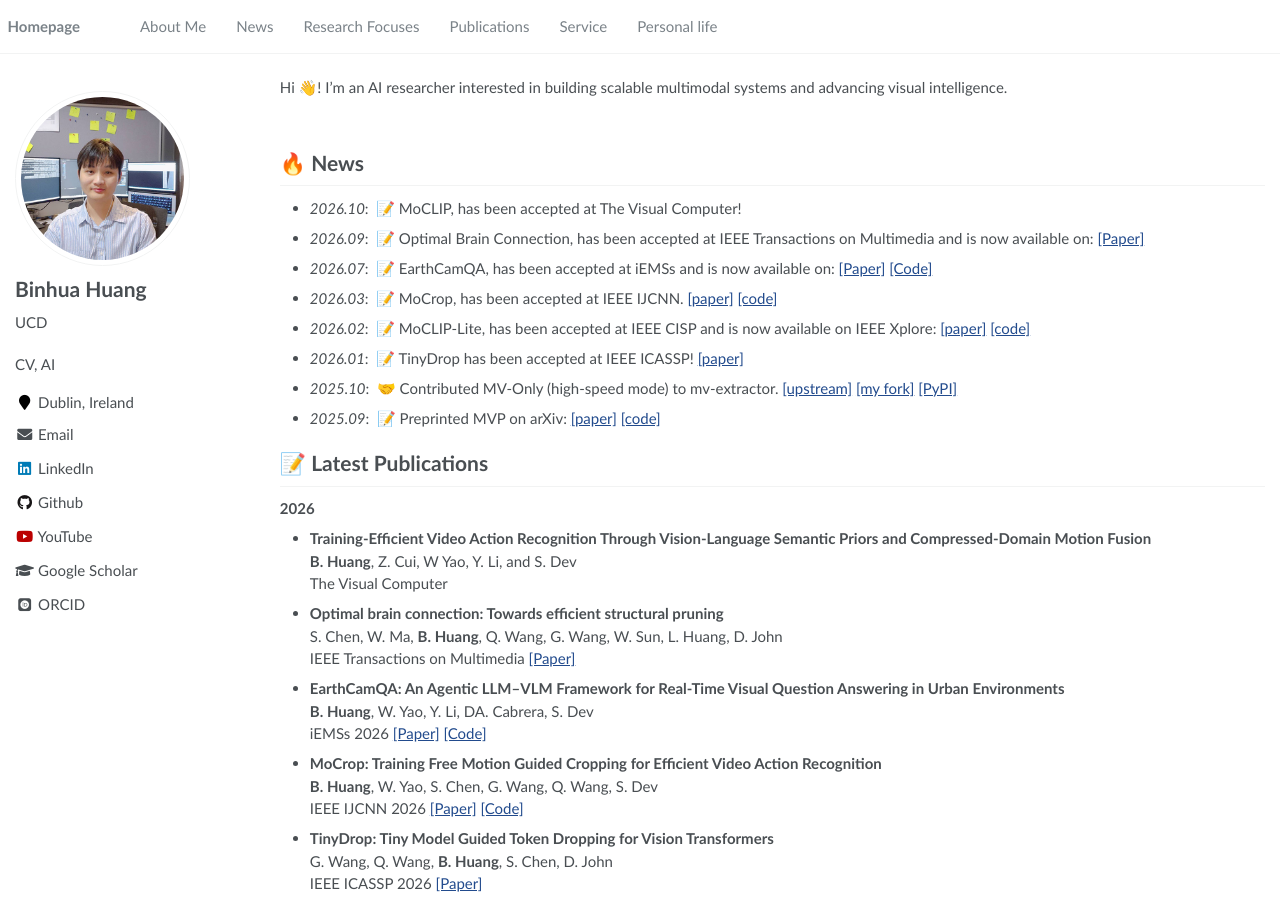
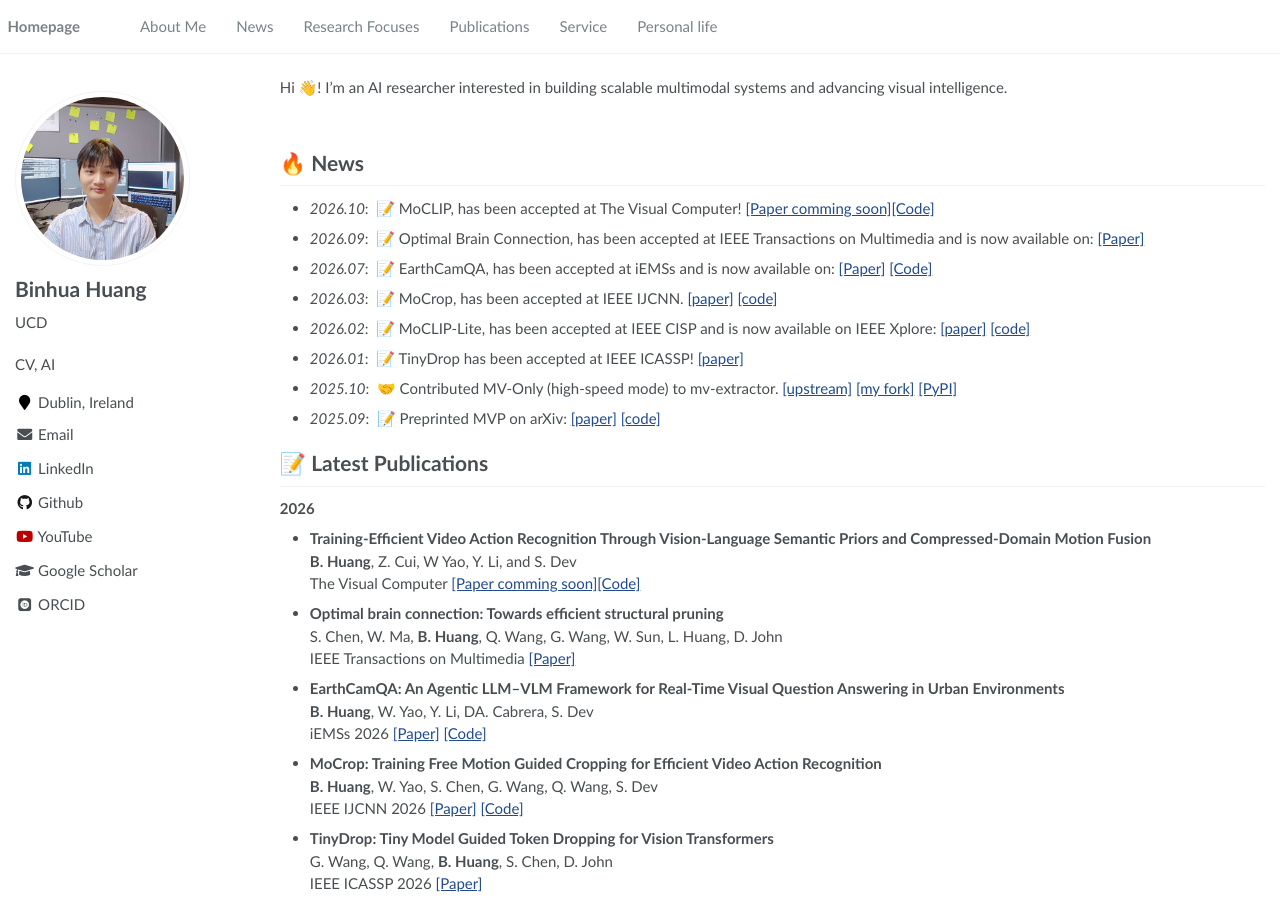
Before and after one commit to microa/microa.github.io, a Jekyll site: the page built from _pages/about.md, in a window 1280 px wide and 900 px high. Built offline with Jekyll 4.4.1, drawn with Linux system fonts in a browser that asks for light colours; some web fonts are replaced.

Commit message:
Update news section with publication links
Added links to papers and code for recent publications.

```diff
--- a/_pages/about.md
+++ b/_pages/about.md
@@ -25,7 +25,7 @@
 
 
 # 🔥 News
-- *2026.10*: &nbsp;📝 MoCLIP, has been accepted at The Visual Computer!
+- *2026.10*: &nbsp;📝 MoCLIP, has been accepted at The Visual Computer! [[Paper comming soon]]()[[Code]](https://github.com/microa/MoCLIP)
 - *2026.09*: &nbsp;📝 Optimal Brain Connection, has been accepted at IEEE Transactions on Multimedia and is now available on: [[Paper]](https://doi.org/10.1109/TMM.2026.3732964)
 - *2026.07*: &nbsp;📝 EarthCamQA, has been accepted at iEMSs and is now available on: [[Paper]](https://soumyabratadev.wordpress.com/wp-content/uploads/2026/07/huang2026earthcamqa.pdf) [[Code]](https://github.com/microa/realtime-urban-visual-qa)
 - *2026.03*: &nbsp;📝 MoCrop, has been accepted at IEEE IJCNN. [[paper]](https://arxiv.org/abs/2509.18473) [[code]](https://github.com/microa/MoCrop)
@@ -40,7 +40,7 @@
 **2026**
 - **Training-Efficient Video Action Recognition Through Vision-Language Semantic Priors and Compressed-Domain Motion Fusion**
   **B. Huang**, Z. Cui, W Yao, Y. Li, and S. Dev
-  The Visual Computer
+  The Visual Computer  [[Paper comming soon]]()[[Code]](https://github.com/microa/MoCLIP)
 
 - **Optimal brain connection: Towards efficient structural pruning**
   S. Chen, W. Ma, **B. Huang**, Q. Wang, G. Wang, W. Sun, L. Huang, D. John
```
